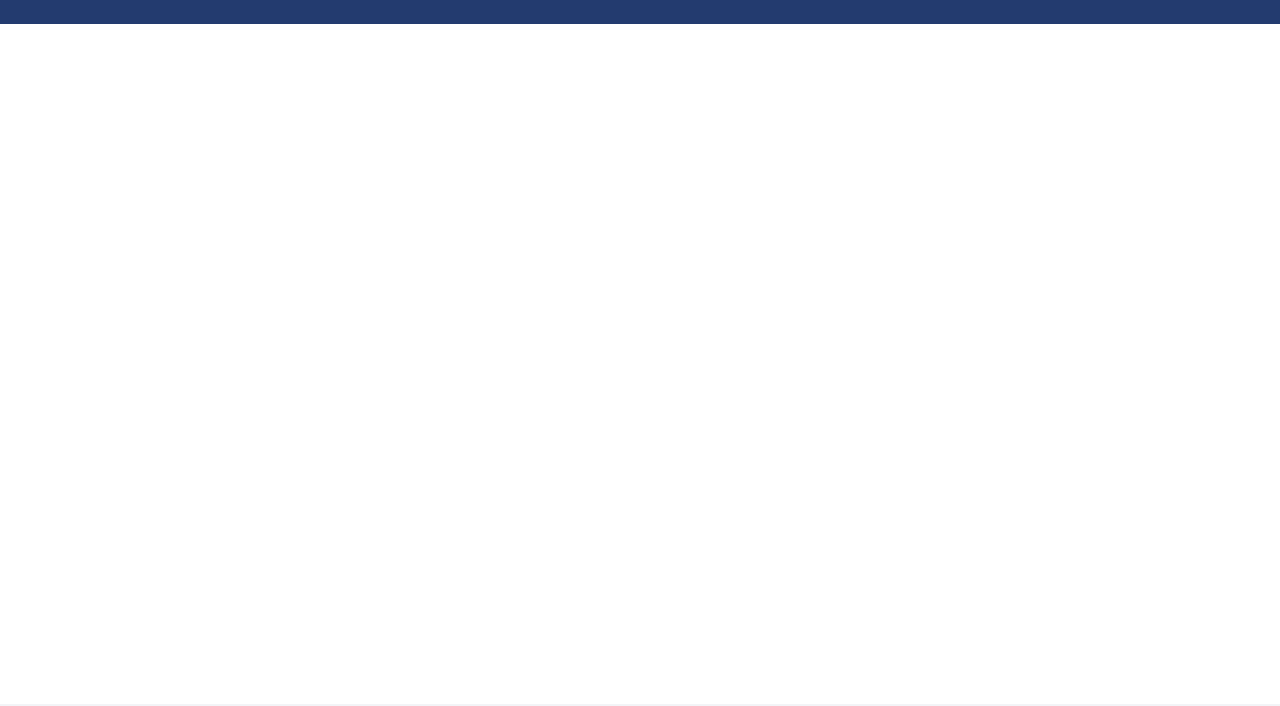
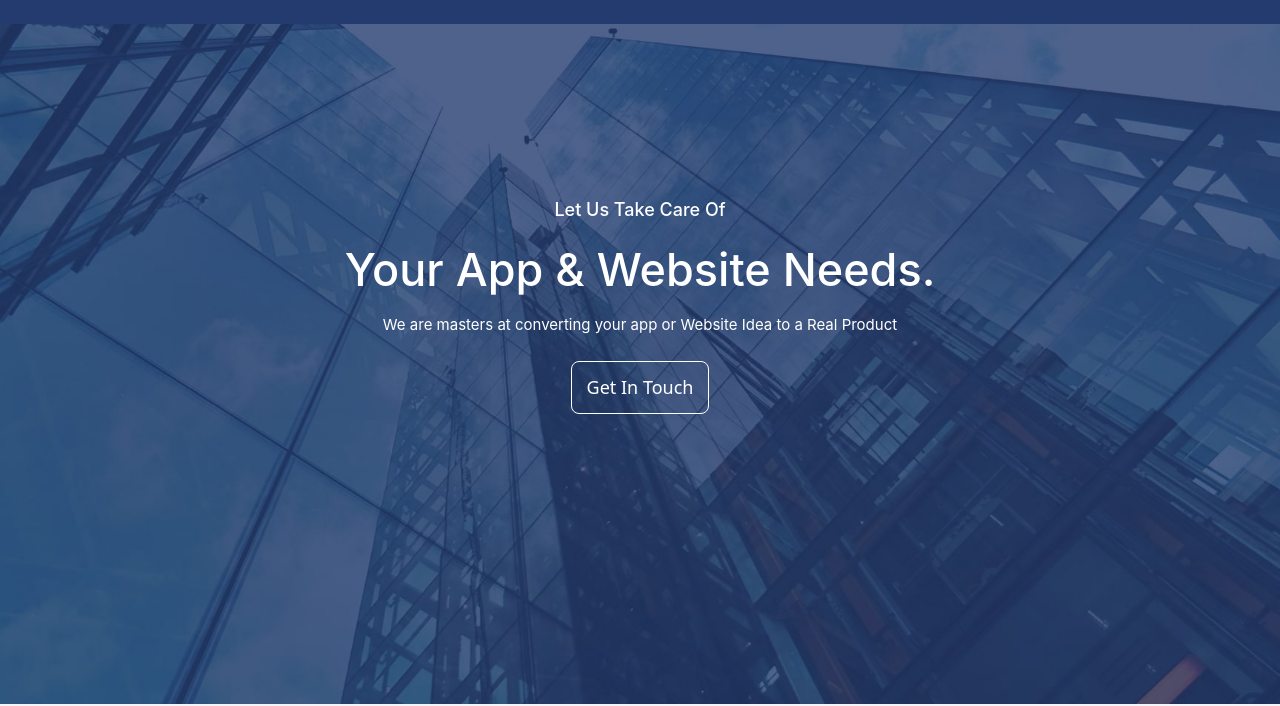
Before and after one commit to Gazala-M/APPEXPETITION, a plain HTML site: page index.html in a window 1280 px wide. Shown: the part 96-802 px from the top of the page. Drawn offline with nearby package versions, Linux system fonts and the light colour scheme; a script that the page names is missing.

Commit message:
Update style.css

```diff
--- a/style.css
+++ b/style.css
@@ -63,7 +63,7 @@ html {
 }
 
 .background{
-    background: url('../Images/home-top-banner.jpg');
+    background: url('./home-top-banner.jpg');
     background-size: cover;
     background-position: center;
     background-repeat: no-repeat;
```
